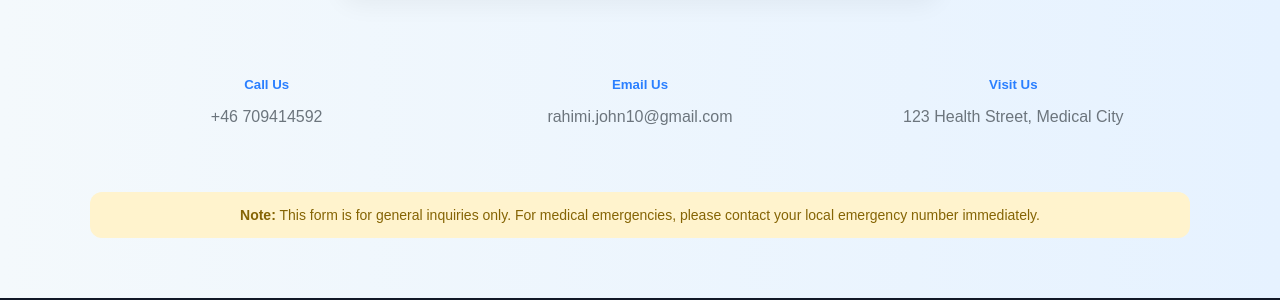
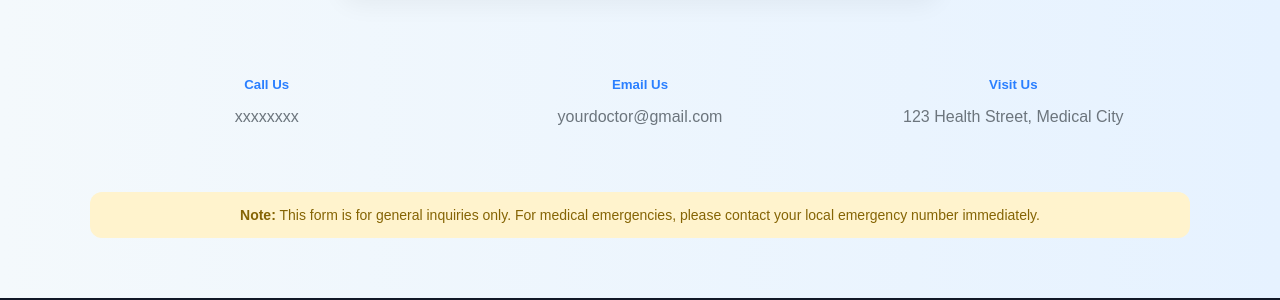
Before and after one commit to r4himi/your-doctor-telemedicine-project, a Django app: page /en/contact/ in a window 1280 px wide. Shown: the part 882-1182 px from the top of the page. Run offline with Django 5.2, Linux system fonts and the light colour scheme; the visitor is signed in with stand-in values (Sample User, id 1); parts of the project's set-up code (start-up, migrations or seed data) failed here and were passed over.

Commit message:
change some info

```diff
--- a/templates/booking/contactus.html
+++ b/templates/booking/contactus.html
@@ -57,12 +57,12 @@
     <div class="contact-info-section">
         <div class="contact-info-box">
             <h5>Call Us</h5>
-            <p>+46 709414592</p>
+            <p>xxxxxxxx</p>
         </div>
 
         <div class="contact-info-box">
             <h5>Email Us</h5>
-            <p>rahimi.john10@gmail.com</p>
+            <p>yourdoctor@gmail.com</p>
         </div>
 
         <div class="contact-info-box">
```
